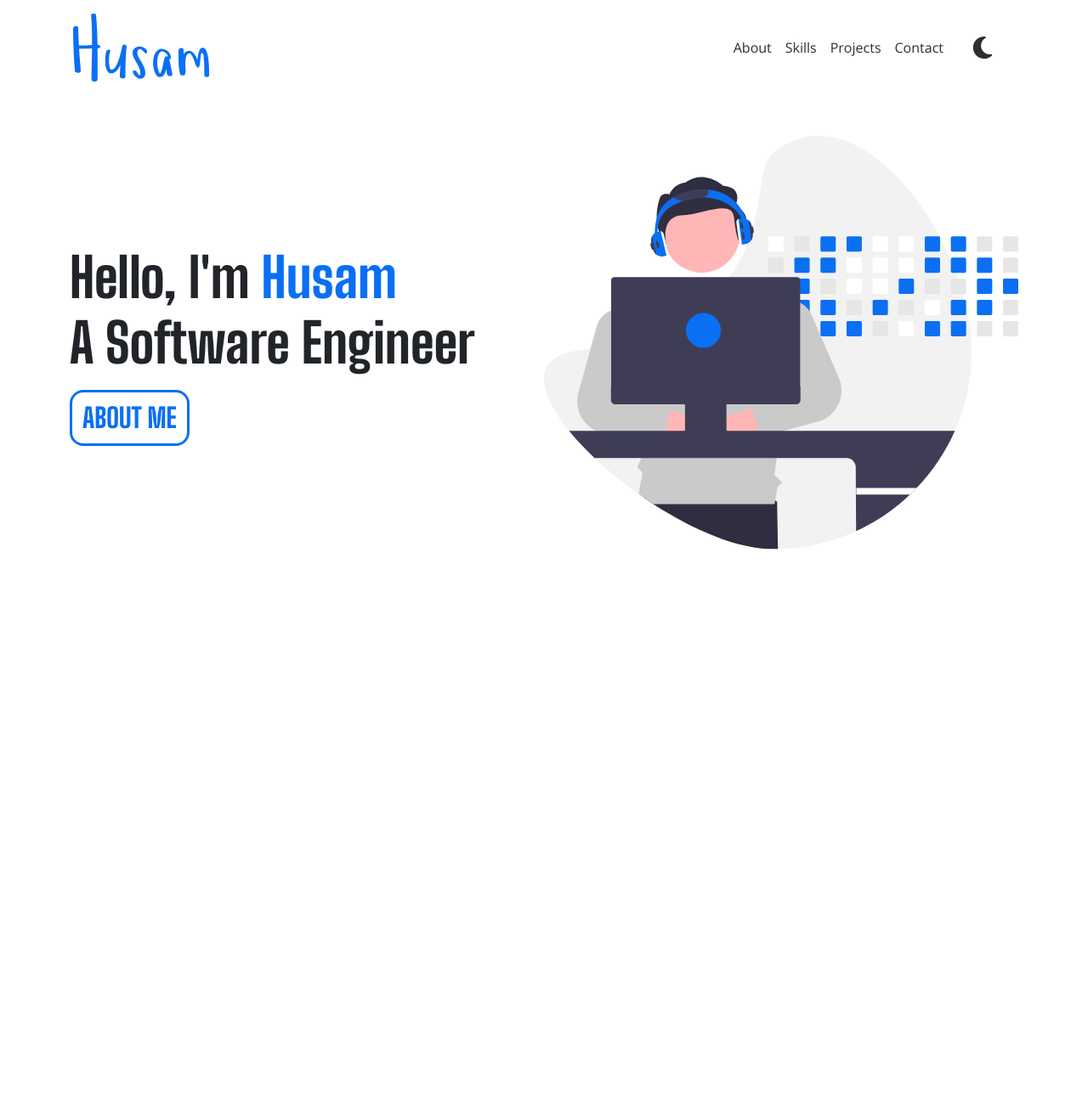
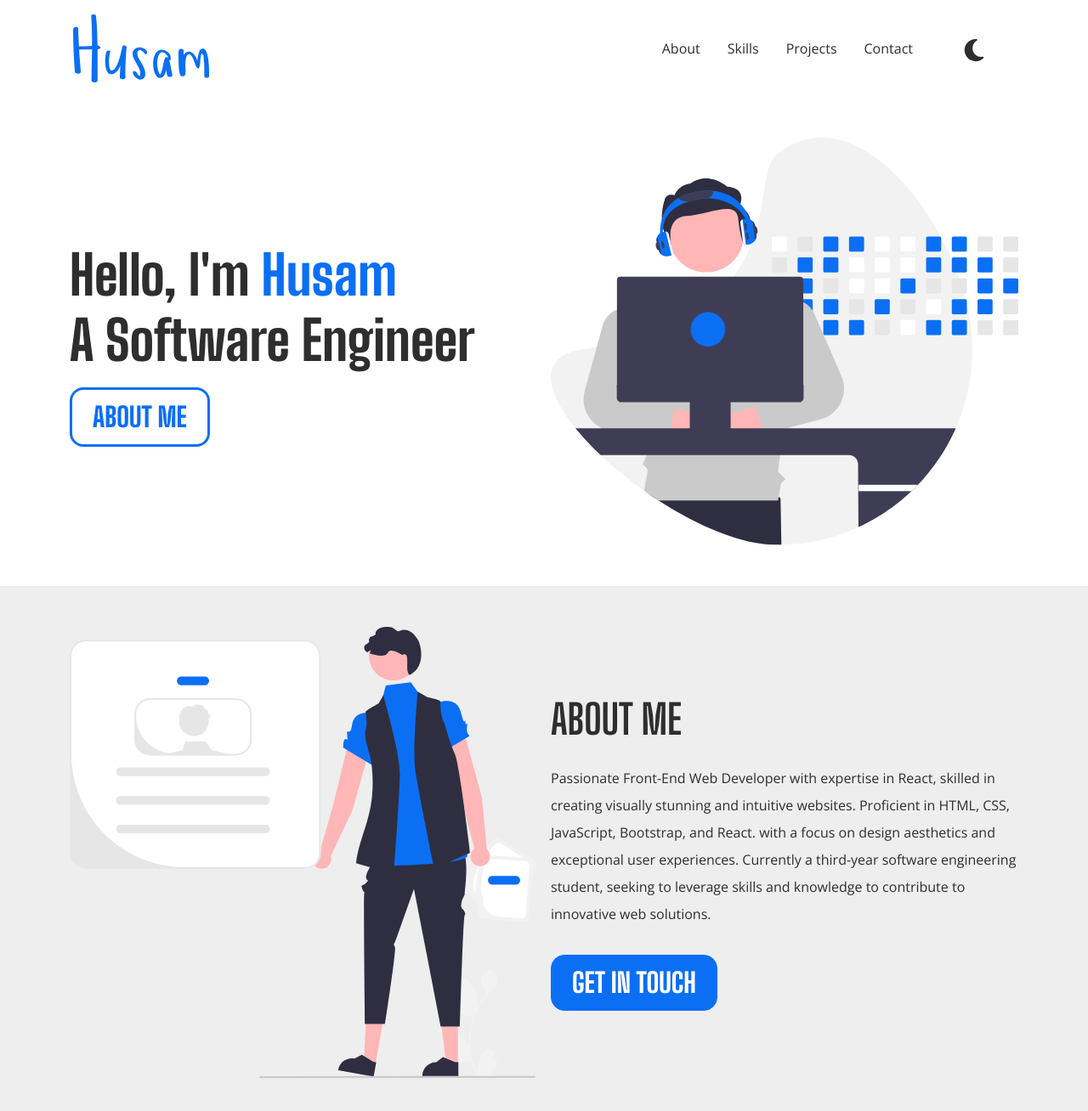
Before and after one commit to husamXA1/react-portfolio, a React (Vite) app: page / in a window 1280 px wide. Shown: the top 1308 px of the page at 85% size. Before the commit the page ends 800 px from the top, so only its background shows below. Built offline with nearby package versions, Linux system fonts and the light colour scheme; the HTML template or start-up script is replaced by a standard one.

Commit message:
about section

```diff
--- a/src/App.css
+++ b/src/App.css
@@ -10,6 +10,7 @@ html {
 
 body {
   font-family: 'Open Sans', sans-serif;
+  color: #2e2e2e;
 }
 
 .btn,
@@ -21,6 +22,10 @@ h3 {
 
 h1 {
   font-weight: 900;
+}
+
+p {
+  line-height: 2;
 }
 
 .btn {
@@ -44,7 +49,16 @@ a {
   color: #2e2e2e;
 }
 
-.dark a {
+h2 {
+  font-size: 3rem;
+}
+
+.d-flex,
+.d-md-flex {
+  gap: 1em;
+}
+
+.dark a:not(.btn) {
   color: #e2e2e2;
 }
 
@@ -52,10 +66,10 @@ a:hover:not(.btn) {
   text-decoration: underline;
 }
 
-a:hover,
+/* a:hover,
 .btn:hover {
   opacity: 0.75;
-}
+} */
 
 a:active,
 .btn:active {
@@ -63,8 +77,13 @@ a:active,
 }
 
 .btn {
-  border-width: 3px;
+  font-size: 2rem;
   border-radius: 0.5em;
+  padding: 0.25em 0.75em;
+}
+
+.btn-primary {
+  background-color: #0B6FF4;
 }
 
 .icon {
@@ -86,7 +105,6 @@ a:active,
 }
 
 .hero-btn {
-  font-size: 2rem;
   border: 3px solid #0B6FF4;
   color: #0B6FF4;
 }
@@ -95,12 +113,26 @@ a:active,
   color: #e2e2e2;
 }
 
+.about {
+  background-color: #eee;
+  color: #2e2e2e;
+}
+
+.dark .about {
+  background-color: #111;
+  color: #e2e2e2;
+}
+
 @media (max-width: 1200px) {
   .hero-title {
     font-size: 2.75rem;
   }
 
-  .hero-btn {
+  h2 {
+    font-size: 2.5rem;
+  }
+
+  .btn {
     font-size: 1.75rem;
   }
 }
@@ -114,8 +146,8 @@ a:active,
     left: 0;
     text-align: center;
     background-color: #e2e2e2;
-    border-bottom-left-radius: 1em;
-    border-bottom-right-radius: 1em;
+    border-radius: 1em;
+    padding: 1em!important;
   }
   .dark .nav-menu {
     background-color: #2e2e2e;
@@ -123,4 +155,7 @@ a:active,
   .logo {
     height: 50px;
   }
+  h2 {
+    text-align: center;
+  }
 }
--- a/src/App.tsx
+++ b/src/App.tsx
@@ -3,6 +3,7 @@ import './App.css'
 
 import Header from './Components/Header'
 import Hero from './Components/Hero';
+import About from './Components/About';
 
 export default function App() {
   const [darkMode, setDatkMode] = React.useState(false);
@@ -15,6 +16,7 @@ export default function App() {
     <div className={darkMode ? 'dark' : ''}>
       <Header darkMode={darkMode} toggleDarkMode={toggleDarkMode} />
       <Hero />
+      <About />
     </div>
   )
 }
--- /dev/null
+++ b/src/Components/About.tsx
@@ -0,0 +1,25 @@
+import aboutImg from "/assets/about.svg"
+
+export default function About() {
+  return (
+    <div className="about" id="about">
+      <div className="d-md-flex flex-row-reverse align-items-center container py-5">
+        <div className="w-100 py-5">
+          <h2>ABOUT ME</h2>
+          <p className="py-3">
+            Passionate Front-End Web Developer with expertise in React,
+            skilled in creating visually stunning and intuitive websites.
+            Proficient in HTML, CSS, JavaScript, Bootstrap, and React. with a
+            focus on design aesthetics and exceptional user experiences.
+            Currently a third-year software engineering student, seeking to
+            leverage skills and knowledge to contribute to innovative web solutions.
+          </p>
+          <a href="#contact" className="btn btn-primary">GET IN TOUCH</a>
+        </div>
+        <div className="w-100">
+          <img src={aboutImg} alt="about-img" className="img-fluid" />
+        </div>
+      </div>
+    </div>
+  )
+}
--- a/src/Components/Header.tsx
+++ b/src/Components/Header.tsx
@@ -14,10 +14,10 @@ export default function Header({darkMode, toggleDarkMode}: {darkMode: boolean, t
         <img className="logo" src={logo} alt="logo" />
         <nav className='d-md-flex'>
           <ul className={`${isExpanded ? '' : 'd-none'} d-md-flex nav-menu align-items-center m-0 p-0`}>
-            <li><a href='#'>About</a></li>
-            <li><a href='#'>Skills</a></li>
-            <li><a href='#'>Projects</a></li>
-            <li><a href='#'>Contact</a></li>
+            <li><a href='#about'>About</a></li>
+            <li><a href='#skills'>Skills</a></li>
+            <li><a href='#projects'>Projects</a></li>
+            <li><a href='#contact'>Contact</a></li>
             <li>
               <button className='btn btn-outline' onClick={toggleDarkMode}>
                 {
```
